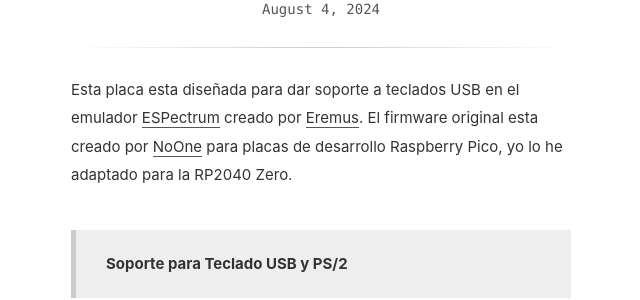
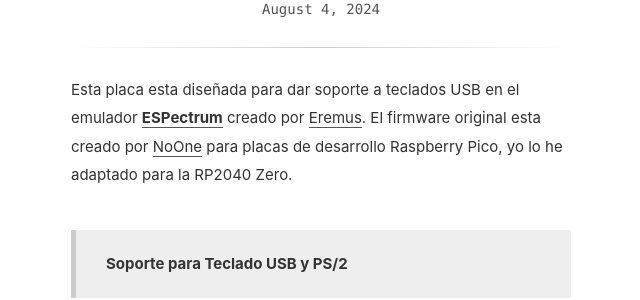
Before and after one commit to destroyer-dcf/destroyer-dcf.github.io, a Jekyll site: the page built from _posts/2024-08-04-usb2ps2-version-1.0.md, in a window 1280 px wide. Shown: the part 242-542 px from the top of the page, without its empty margins (319-959 px from the left). Built offline with Jekyll 4.4.1, drawn with Linux system fonts in a browser that asks for light colours.

Commit message:
upload usb2ps2 1.0

```diff
--- a/_posts/2024-08-04-usb2ps2-version-1.0.md
+++ b/_posts/2024-08-04-usb2ps2-version-1.0.md
@@ -3,7 +3,7 @@
 updated: 2025-07-18 20:56
 ---
 
-Esta placa esta diseñada para dar soporte a teclados USB en el emulador [ESPectrum](https://github.com/EremusOne/ESPectrum) creado por [Eremus](https://github.com/EremusOne). El firmware original esta creado por [NoOne](https://github.com/No0ne) para placas de desarrollo Raspberry Pico, yo lo he adaptado para la RP2040 Zero.
+Esta placa esta diseñada para dar soporte a teclados USB en el emulador **[ESPectrum](https://github.com/EremusOne/ESPectrum)** creado por [Eremus](https://github.com/EremusOne). El firmware original esta creado por [NoOne](https://github.com/No0ne) para placas de desarrollo Raspberry Pico, yo lo he adaptado para la RP2040 Zero.
 > **Soporte para Teclado USB y PS/2**
 
 <!-- > **Repositorio:** [https://github.com/destroyer-dcf/usb2ps2](https://github.com/destroyer-dcf/usb2ps2)
```
